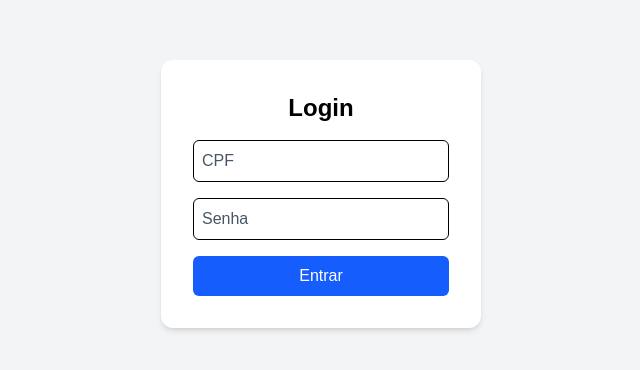
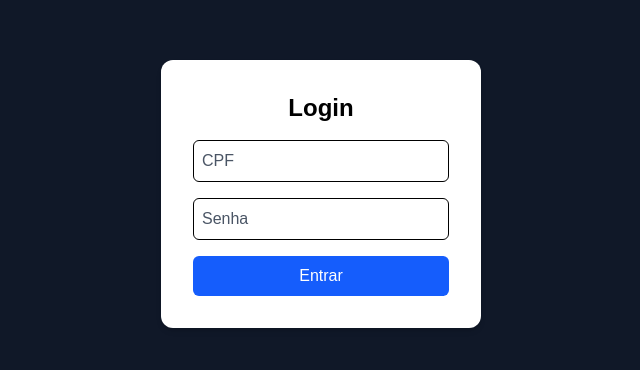
Before and after one commit to FernandaAkassia/cartaodevacina-, a Next.js app in the folder src/main/resources/static/frontend/: page / in a window 1280 px wide. Shown: the part 206-576 px from the top of the page, without its empty margins (319-959 px from the left). Built offline with nearby package versions, Linux system fonts and the light colour scheme.

Commit message:
ajuste no background

```diff
--- a/src/main/resources/static/frontend/app/page.tsx
+++ b/src/main/resources/static/frontend/app/page.tsx
@@ -39,7 +39,7 @@
   }
 
   return (
-    <div className="flex items-center justify-center h-screen bg-gray-100">
+    <div className="flex items-center justify-center h-screen bg-gray-900">
       <form
         onSubmit={handleLogin}
         className="bg-white p-8 rounded-xl shadow-md w-80 flex flex-col gap-4"
```
